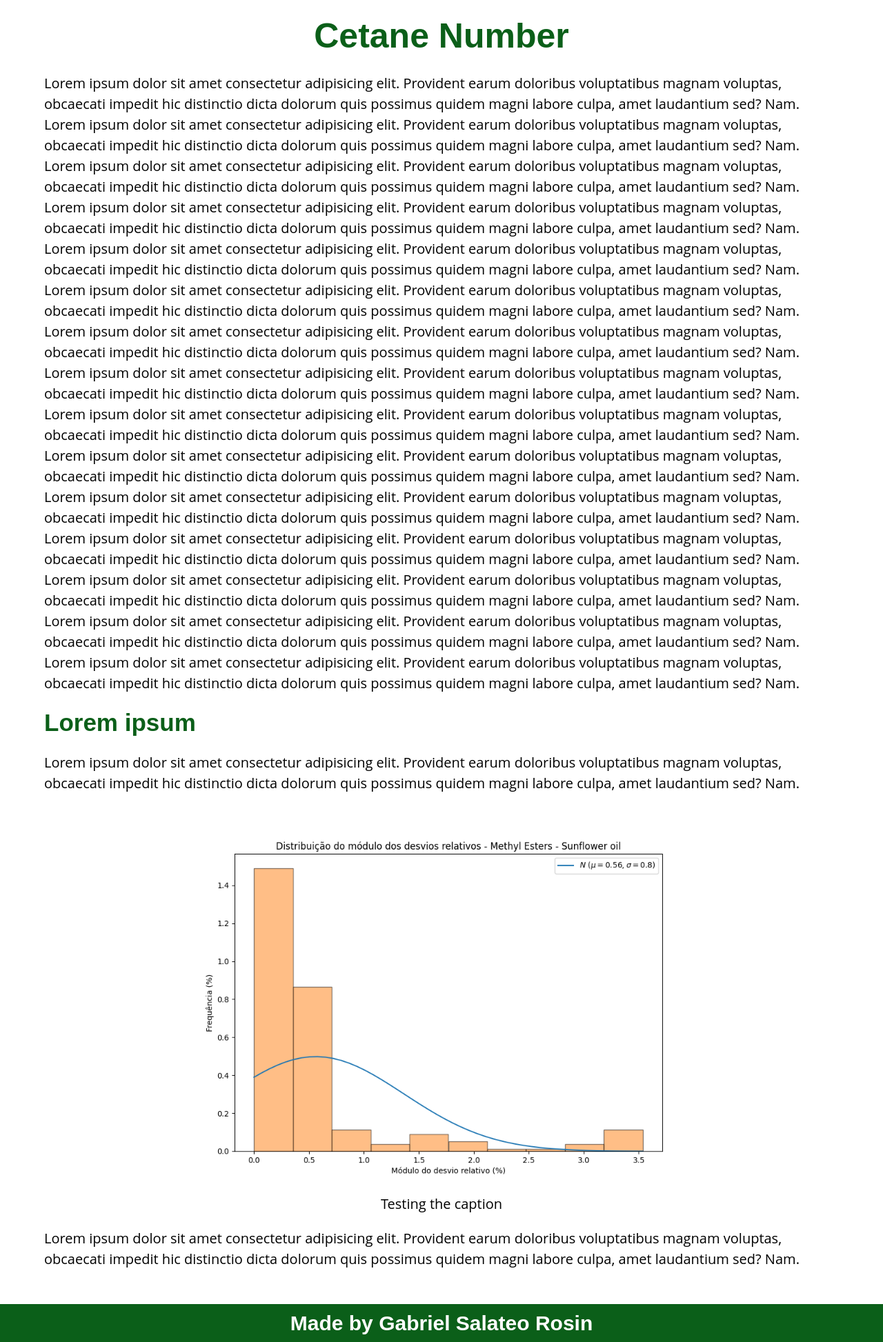
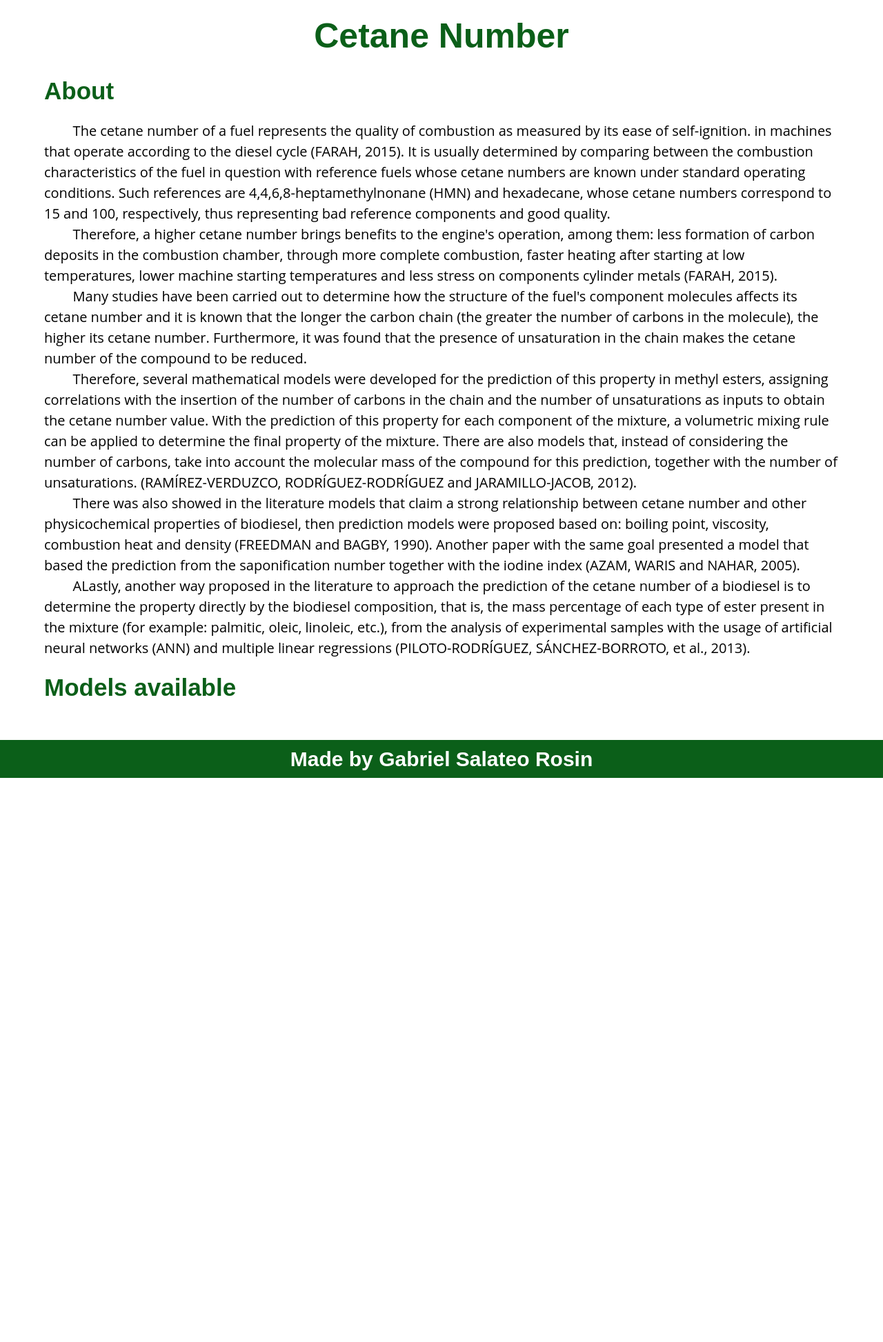
Before and after one commit to gabao55/Biolab-Simulator, a Django app: page /cetane-number/ in a window 1280 px wide. Shown: the part 71-2017 px from the top of the page at 69% size. After the commit the page ends 1199 px from the top, so only its background shows below. Run offline with Django 4.2, Linux system fonts and the light colour scheme; data that the repository does not hold is empty.

Commit message:
Fills the cetane number page content and sets routes to it work

```diff
--- a/biolab_simulator/cetaneNumber/templates/cetaneNumber/cetaneNumber.html
+++ b/biolab_simulator/cetaneNumber/templates/cetaneNumber/cetaneNumber.html
@@ -8,26 +8,46 @@
     <section class="content">
         <div class="responsive-space"></div>
         <h1>Cetane Number</h1>
-        <p>Lorem ipsum dolor sit amet consectetur adipisicing elit. Provident earum doloribus voluptatibus magnam voluptas, obcaecati impedit hic distinctio dicta dolorum quis possimus quidem magni labore culpa, amet laudantium sed? Nam.</p>
-        <p>Lorem ipsum dolor sit amet consectetur adipisicing elit. Provident earum doloribus voluptatibus magnam voluptas, obcaecati impedit hic distinctio dicta dolorum quis possimus quidem magni labore culpa, amet laudantium sed? Nam.</p>
-        <p>Lorem ipsum dolor sit amet consectetur adipisicing elit. Provident earum doloribus voluptatibus magnam voluptas, obcaecati impedit hic distinctio dicta dolorum quis possimus quidem magni labore culpa, amet laudantium sed? Nam.</p>
-        <p>Lorem ipsum dolor sit amet consectetur adipisicing elit. Provident earum doloribus voluptatibus magnam voluptas, obcaecati impedit hic distinctio dicta dolorum quis possimus quidem magni labore culpa, amet laudantium sed? Nam.</p>
-        <p>Lorem ipsum dolor sit amet consectetur adipisicing elit. Provident earum doloribus voluptatibus magnam voluptas, obcaecati impedit hic distinctio dicta dolorum quis possimus quidem magni labore culpa, amet laudantium sed? Nam.</p>
-        <p>Lorem ipsum dolor sit amet consectetur adipisicing elit. Provident earum doloribus voluptatibus magnam voluptas, obcaecati impedit hic distinctio dicta dolorum quis possimus quidem magni labore culpa, amet laudantium sed? Nam.</p>
-        <p>Lorem ipsum dolor sit amet consectetur adipisicing elit. Provident earum doloribus voluptatibus magnam voluptas, obcaecati impedit hic distinctio dicta dolorum quis possimus quidem magni labore culpa, amet laudantium sed? Nam.</p>
-        <p>Lorem ipsum dolor sit amet consectetur adipisicing elit. Provident earum doloribus voluptatibus magnam voluptas, obcaecati impedit hic distinctio dicta dolorum quis possimus quidem magni labore culpa, amet laudantium sed? Nam.</p>
-        <p>Lorem ipsum dolor sit amet consectetur adipisicing elit. Provident earum doloribus voluptatibus magnam voluptas, obcaecati impedit hic distinctio dicta dolorum quis possimus quidem magni labore culpa, amet laudantium sed? Nam.</p>
-        <p>Lorem ipsum dolor sit amet consectetur adipisicing elit. Provident earum doloribus voluptatibus magnam voluptas, obcaecati impedit hic distinctio dicta dolorum quis possimus quidem magni labore culpa, amet laudantium sed? Nam.</p>
-        <p>Lorem ipsum dolor sit amet consectetur adipisicing elit. Provident earum doloribus voluptatibus magnam voluptas, obcaecati impedit hic distinctio dicta dolorum quis possimus quidem magni labore culpa, amet laudantium sed? Nam.</p>
-        <p>Lorem ipsum dolor sit amet consectetur adipisicing elit. Provident earum doloribus voluptatibus magnam voluptas, obcaecati impedit hic distinctio dicta dolorum quis possimus quidem magni labore culpa, amet laudantium sed? Nam.</p>
-        <p>Lorem ipsum dolor sit amet consectetur adipisicing elit. Provident earum doloribus voluptatibus magnam voluptas, obcaecati impedit hic distinctio dicta dolorum quis possimus quidem magni labore culpa, amet laudantium sed? Nam.</p>
-        <p>Lorem ipsum dolor sit amet consectetur adipisicing elit. Provident earum doloribus voluptatibus magnam voluptas, obcaecati impedit hic distinctio dicta dolorum quis possimus quidem magni labore culpa, amet laudantium sed? Nam.</p>
-        <p>Lorem ipsum dolor sit amet consectetur adipisicing elit. Provident earum doloribus voluptatibus magnam voluptas, obcaecati impedit hic distinctio dicta dolorum quis possimus quidem magni labore culpa, amet laudantium sed? Nam.</p>
-        <h2>Lorem ipsum</h2>
-        <p>Lorem ipsum dolor sit amet consectetur adipisicing elit. Provident earum doloribus voluptatibus magnam voluptas, obcaecati impedit hic distinctio dicta dolorum quis possimus quidem magni labore culpa, amet laudantium sed? Nam.</p>
-        <img src="{% static 'assets/img/test_image.png' %}" alt="Test image">
-        <figcaption>Testing the caption</figcaption>
-        <p>Lorem ipsum dolor sit amet consectetur adipisicing elit. Provident earum doloribus voluptatibus magnam voluptas, obcaecati impedit hic distinctio dicta dolorum quis possimus quidem magni labore culpa, amet laudantium sed? Nam.</p>
+        <h2>About</h2>
+        <p>&nbsp; &nbsp; &nbsp; &nbsp; The cetane number of a fuel represents the quality of combustion as measured by its ease of self-ignition.
+            in machines that operate according to the diesel cycle (FARAH, 2015). It is usually determined by comparing
+            between the combustion characteristics of the fuel in question with reference fuels whose cetane numbers
+            are known under standard operating conditions. Such references are 4,4,6,8-heptamethylnonane (HMN) and hexadecane,
+            whose cetane numbers correspond to 15 and 100, respectively, thus representing bad reference components and good quality.</p>
+        <p>&nbsp; &nbsp; &nbsp; &nbsp; Therefore, a higher cetane number brings benefits to the engine's operation, among them: less formation of
+            carbon deposits in the combustion chamber, through more complete combustion, faster heating after
+            starting at low temperatures, lower machine starting temperatures and less stress on components
+            cylinder metals (FARAH, 2015).</p>
+        <p>&nbsp; &nbsp; &nbsp; &nbsp; Many studies have been carried out to determine how the structure of the fuel's component molecules affects
+            its cetane number and it is known that the longer the carbon chain (the greater the number of carbons in the molecule),
+            the higher its cetane number. Furthermore, it was found that the presence of unsaturation in the chain makes the
+            cetane number of the compound to be reduced.</p>
+        <p>&nbsp; &nbsp; &nbsp; &nbsp; Therefore, several mathematical models were developed for the prediction of this property in methyl esters, assigning
+            correlations with the insertion of the number of carbons in the chain and the number of unsaturations as inputs to obtain the
+            cetane number value. With the prediction of this property for each component of the mixture, a volumetric mixing rule can be applied
+            to determine the final property of the mixture. There are also models that, instead of considering the number of carbons,
+            take into account the molecular mass of the compound for this prediction, together with the number of unsaturations.
+        (RAMÍREZ-VERDUZCO, RODRÍGUEZ-RODRÍGUEZ and JARAMILLO-JACOB, 2012).</p>
+        <p>&nbsp; &nbsp; &nbsp; &nbsp; There was also showed in the literature models that claim a strong relationship between cetane number and other
+            physicochemical properties of biodiesel, then prediction models were proposed based on: boiling point,
+            viscosity, combustion heat and density (FREEDMAN and BAGBY, 1990). Another paper with the same goal
+            presented a model that based the prediction from the saponification number together with the iodine index (AZAM,
+            WARIS and NAHAR, 2005).</p>
+        <p>&nbsp; &nbsp; &nbsp; &nbsp; ALastly, another way proposed in the literature to approach the prediction of the cetane number of a biodiesel is to
+            determine the property directly by the biodiesel composition, that is, the mass percentage of each type of ester
+            present in the mixture (for example: palmitic, oleic, linoleic, etc.), from the analysis of experimental samples with
+            the usage of artificial neural networks (ANN) and multiple linear regressions (PILOTO-RODRÍGUEZ, SÁNCHEZ-BORROTO,
+            et al., 2013).</p>
+        <h2>Models available</h2>
+        <ul>
+
+            {% for model in predictive_models %}
+
+                <li><a href="{% url 'cetaneNumber:cetaneNumber_model' name=model.name %}">{{ model.name }}</a> - {{ model.brief_description }}</li>
+
+            {% endfor %}
+
+        </ul>
     </section>
 
 {% endblock content %}
--- a/biolab_simulator/cetaneNumber/urls.py
+++ b/biolab_simulator/cetaneNumber/urls.py
@@ -4,6 +4,6 @@ from . import views
 app_name = 'cetaneNumber'
 
 urlpatterns = [
-    path('', views.cetaneNumber, name='cetaneNumber'),
+    path('', views.CetaneNumber.as_view(), name='cetaneNumber'),
     path('<str:name>/', views.PredictiveModel.as_view(), name='cetaneNumber_model'),
 ]
--- a/biolab_simulator/cetaneNumber/views.py
+++ b/biolab_simulator/cetaneNumber/views.py
@@ -1,11 +1,18 @@
 from django.shortcuts import get_object_or_404, render
-from django.views.generic import DetailView
+from django.views.generic import DetailView, View
 from . import models
 
 def cetaneNumber(request):
     template_name = 'cetaneNumber/cetaneNumber.html'
     return render(request, template_name)
+class CetaneNumber(View):
+    template_name = 'cetaneNumber/cetaneNumber.html'
 
+    def get(self, request, *args, **kwargs):
+        predictive_models = models.PredictiveModel.objects.all
+        context = {'predictive_models': predictive_models,}
+
+        return render(request, self.template_name, context)
 
 class PredictiveModel(DetailView):
     model = models.PredictiveModel
```
